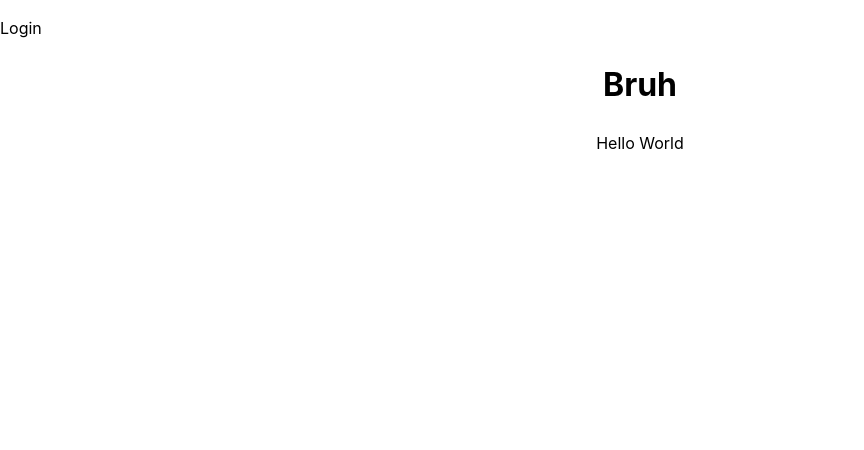
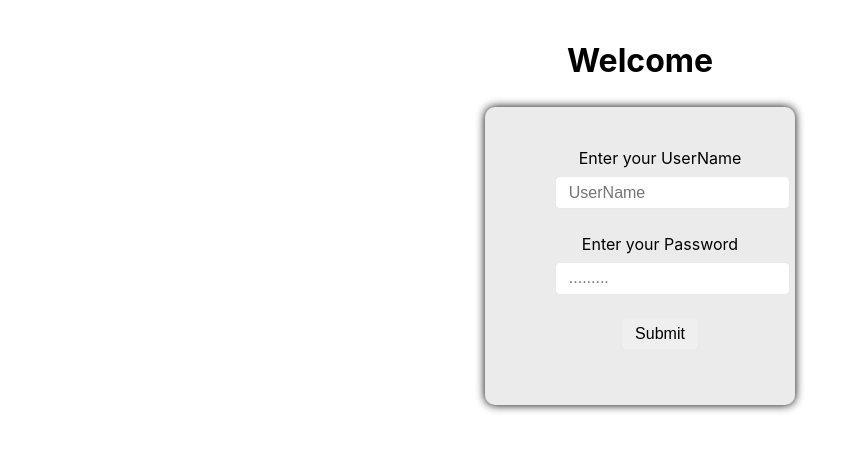
Before and after one commit to joeltomjoseph/Login-GUI, a plain HTML site: page HTML Version/index.html in a window 1280 px wide. Shown: the whole page, without its empty margins (0-864 px from the left). Drawn offline with Linux system fonts and the light colour scheme.

Commit message:
Experimenting

```diff
--- /dev/null
+++ b/HTML Version/custom.css
@@ -0,0 +1,9 @@
+.form-container {
+    width: 250px;
+    height: auto;
+    padding: 20px 30px;
+    background-color: rgb(235, 235, 235);
+    border-radius: 10px;
+    box-shadow: 0 0 10px 0 #000;
+    margin: auto;
+}
--- a/HTML Version/index.html
+++ b/HTML Version/index.html
@@ -3,13 +3,22 @@
     <head>
         <meta charset="UTF-8">
         <meta name="viewport" content="width=device-width, initial-scale=1.0">
-        <link rel="stylesheet" href="mvp.css"
+        <link rel="stylesheet" href="mvp.css">
+        <link rel="stylesheet" href="custom.css">
         <title>Login</title>
     </head>
     <body>
         <center>
-        <h1>Bruh</h1>
-        <p>Hello World</p>
+        <h1>Welcome</h1>
+        <div class="form-container">
+            <ul>
+                <li>Enter your UserName</li>
+                <li><input type="text" name = username placeholder="UserName"></li>
+                <li>Enter your Password</li>
+                <li><input type="password" name = password placeholder="........."></li>
+                <li><input type="button" name = submit value="Submit"></li>
+            </ul>
+        </div>
         </center>
     </body>
 </html>
--- a/HTML Version/mvp.css
+++ b/HTML Version/mvp.css
@@ -180,6 +180,7 @@ mark {
 ol li,
 ul li {
     padding: 0.2rem 0;
+    list-style-type: none;
 }
 
 p {
```
